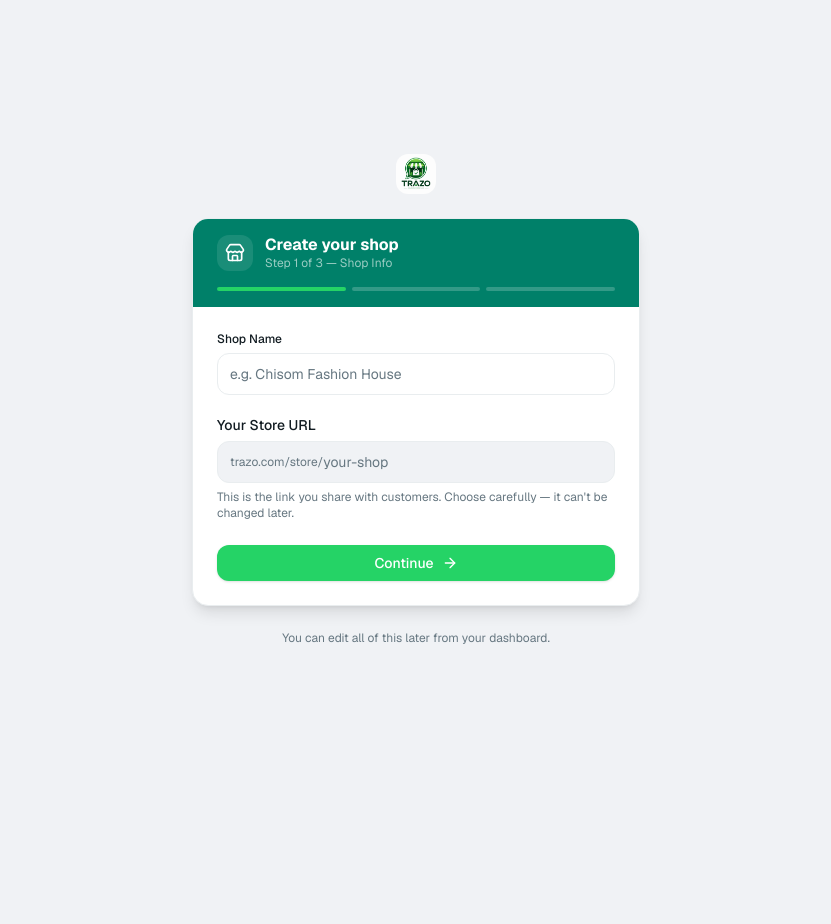
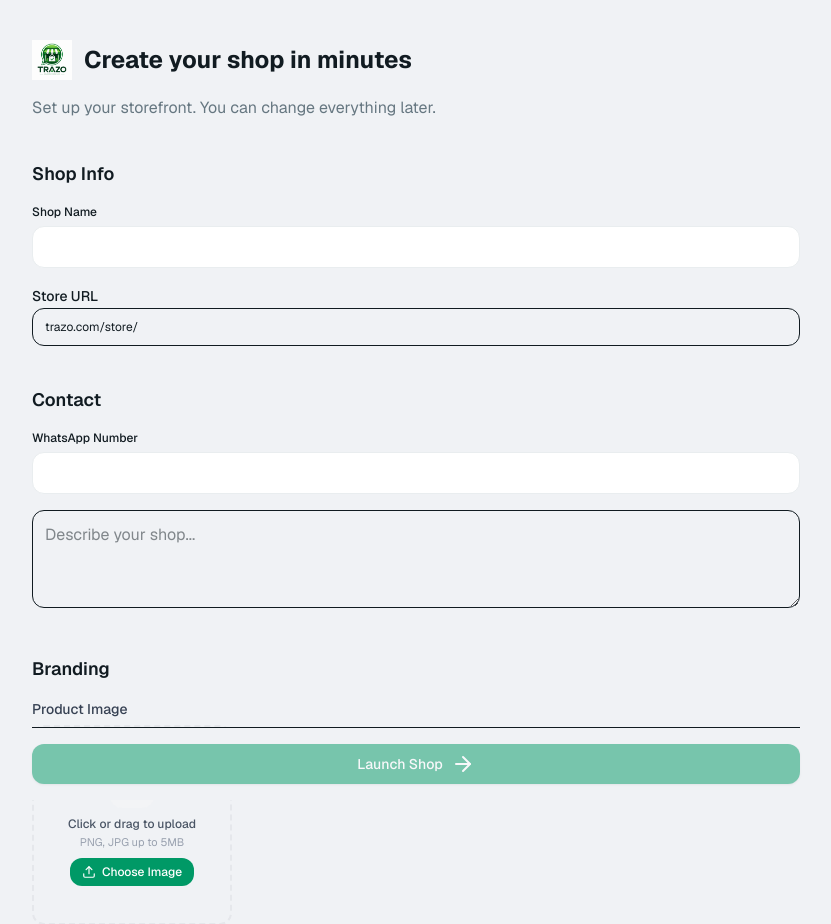
Before and after one commit to Reward-steve/trazo, a Next.js app: page /onboarding in a window 1280 px wide. Shown: the top 924 px of the page, without its empty margins (224-1055 px from the left). Before the commit the page ends 800 px from the top, so only its background shows below. Built offline with nearby package versions, Linux system fonts and the light colour scheme.

Commit message:
hot-fixes

```diff
--- a/app/onboarding/page.tsx
+++ b/app/onboarding/page.tsx
@@ -2,7 +2,7 @@
 
 import { useState } from "react";
 import { useRouter } from "next/navigation";
-import { ArrowRight, CheckCircle, Store } from "lucide-react";
+import { ArrowRight, CheckCircle } from "lucide-react";
 import Image from "next/image";
 import Button from "../components/ui/Button";
 import Input from "../components/ui/Input";
@@ -10,24 +10,22 @@ import ImageUpload from "../components/ui/ImageUpload";
 import { createShop, checkSlugAvailable } from "../actions/settings";
 import logo from "../../public/trazo_omega.png";
 
-function generateSlug(name: string): string {
+function generateSlug(name: string) {
   return name
     .toLowerCase()
     .trim()
     .replace(/[^a-z0-9\s-]/g, "")
     .replace(/\s+/g, "-")
-    .replace(/-+/g, "-")
     .slice(0, 40);
 }
 
-const steps = ["Shop Info", "Contact", "Branding"];
-
 export default function OnboardingPage() {
   const router = useRouter();
-  const [step, setStep] = useState(0);
+
   const [loading, setLoading] = useState(false);
   const [slugAvailable, setSlugAvailable] = useState<boolean | null>(null);
   const [checkingSlug, setCheckingSlug] = useState(false);
+  const [slugError, setSlugError] = useState<string>("");
 
   const [form, setForm] = useState({
     shopName: "",
@@ -36,270 +34,162 @@ export default function OnboardingPage() {
     description: "",
     logoUrl: "",
   });
-  const [errors, setErrors] = useState<Partial<typeof form>>({});
 
   const update = (field: keyof typeof form, value: string) => {
     setForm((prev) => {
       const updated = { ...prev, [field]: value };
+
       if (field === "shopName") {
         updated.slug = generateSlug(value);
         setSlugAvailable(null);
       }
+
+      if (field === "slug") {
+        setSlugAvailable(null);
+        setSlugError("");
+      }
+
       return updated;
     });
-    setErrors((prev) => ({ ...prev, [field]: "" }));
+
+    if (field !== "slug") {
+      setSlugError("");
+    }
   };
 
   const handleSlugBlur = async () => {
     if (!form.slug) return;
+
     setCheckingSlug(true);
+
+    try {
       const available = await checkSlugAvailable(form.slug);
       setSlugAvailable(available);
+
+      if (!available) {
+        setSlugError("This URL is already taken");
+      }
+    } catch {
+      setSlugError("Could not verify URL availability");
+    } finally {
       setCheckingSlug(false);
+    }
   };
 
-  const validateStep = () => {
-    const e: Partial<typeof form> = {};
-    if (step === 0) {
-      if (!form.shopName.trim()) e.shopName = "Shop name is required";
-      if (!form.slug.trim()) e.slug = "Shop URL is required";
-      if (slugAvailable === false) e.slug = "This URL is already taken";
-    }
-    if (step === 1) {
-      if (!form.whatsappNumber.trim())
-        e.whatsappNumber = "WhatsApp number is required";
-      if (!/^[0-9]{10,15}$/.test(form.whatsappNumber.replace(/\s/g, "")))
-        e.whatsappNumber =
-          "Enter a valid number with country code e.g. 2348012345678";
-    }
-    setErrors(e);
-    return Object.keys(e).length === 0;
-  };
-
-  const handleNext = () => {
-    if (!validateStep()) return;
-    setStep((s) => s + 1);
-  };
+  const isValid =
+    form.shopName.trim().length > 0 &&
+    form.slug.trim().length > 0 &&
+    form.whatsappNumber.trim().length > 0 &&
+    slugAvailable !== false;
 
   const handleSubmit = async () => {
     setLoading(true);
+    setSlugError("");
+
     try {
-      await createShop({
-        shopName: form.shopName.trim(),
-        slug: form.slug.trim(),
-        whatsappNumber: form.whatsappNumber.trim(),
-        description: form.description.trim(),
-        logoUrl: form.logoUrl,
-      });
+      await createShop(form);
       router.push("/dashboard");
-    } catch (err) {
-      console.error(err);
-      setErrors({ shopName: "Something went wrong. Please try again." });
-      setStep(0);
+    } catch {
+      setSlugError("Something went wrong. Please try again.");
     } finally {
       setLoading(false);
     }
   };
 
   return (
-    <div className="min-h-screen bg-surface-alt flex flex-col items-center justify-center px-4 py-12">
-      {/* Logo */}
-      <div className="relative h-10 w-10 rounded-xl overflow-hidden mb-6">
-        <Image src={logo} alt="Trazo logo" fill className="object-cover" />
+    <div className="min-h-screen bg-surface-alt px-6 py-10">
+      {/* HEADER */}
+      <div className="max-w-3xl mx-auto mb-10">
+        <div className="flex items-center gap-3 mb-4">
+          <Image src={logo} alt="logo" className="h-10 w-10" />
+          <h1 className="text-2xl font-bold text-text">
+            Create your shop in minutes
+          </h1>
         </div>
-
-      {/* Card */}
-      <div className="w-full max-w-md bg-surface border border-border rounded-2xl shadow-lg overflow-hidden">
-        {/* Card header — step indicator */}
-        <div className="bg-header px-6 py-4">
-          <div className="flex items-center gap-3 mb-4">
-            <div className="h-9 w-9 bg-white/10 rounded-xl flex items-center justify-center shrink-0">
-              <Store className="h-5 w-5 text-white" />
-            </div>
-            <div>
-              <h1 className="text-base font-bold text-white leading-tight">
-                Create your shop
-              </h1>
-              <p className="text-xs text-white/60">
-                Step {step + 1} of {steps.length} — {steps[step]}
-              </p>
-            </div>
-          </div>
-
-          {/* Progress bar */}
-          <div className="flex gap-1.5">
-            {steps.map((_, i) => (
-              <div
-                key={i}
-                className={`h-1 flex-1 rounded-full transition-all duration-300 ${
-                  i <= step ? "bg-primary" : "bg-white/20"
-                }`}
-              />
-            ))}
-          </div>
-        </div>
-
-        {/* Card body */}
-        <div className="px-6 py-6 space-y-5">
-          {/* ── STEP 0: Shop Info ─────────────────────────────── */}
-          {step === 0 && (
-            <>
-              <Input
-                label="Shop Name"
-                placeholder="e.g. Chisom Fashion House"
-                value={form.shopName}
-                onChange={(e) => update("shopName", e.target.value)}
-                error={errors.shopName}
-              />
-
-              <div className="flex flex-col gap-1.5">
-                <label className="text-sm font-medium text-text">
-                  Your Store URL
-                </label>
-                <div className="relative flex items-center bg-surface-alt border border-border rounded-xl overflow-hidden focus-within:ring-2 focus-within:ring-primary transition">
-                  <span className="pl-3 text-text-muted text-xs select-none whitespace-nowrap shrink-0">
-                    trazo.com/store/
-                  </span>
-                  <input
-                    value={form.slug}
-                    onChange={(e) => {
-                      update(
-                        "slug",
-                        e.target.value.toLowerCase().replace(/[^a-z0-9-]/g, ""),
-                      );
-                      setSlugAvailable(null);
-                    }}
-                    onBlur={handleSlugBlur}
-                    placeholder="your-shop"
-                    className="flex-1 py-2.5 pr-10 bg-transparent text-text text-sm focus:outline-none placeholder:text-text-muted"
-                  />
-                  {/* Availability indicator */}
-                  <div className="absolute right-3 flex items-center">
-                    {checkingSlug && (
-                      <div className="h-4 w-4 border-2 border-border border-t-primary rounded-full animate-spin" />
-                    )}
-                    {!checkingSlug && slugAvailable === true && (
-                      <CheckCircle className="h-4 w-4 text-primary" />
-                    )}
-                    {!checkingSlug && slugAvailable === false && (
-                      <span className="text-red-400 text-xs font-medium">
-                        Taken
-                      </span>
-                    )}
-                  </div>
-                </div>
-                {errors.slug && (
-                  <p className="text-xs text-red-400">{errors.slug}</p>
-                )}
-                <p className="text-xs text-text-muted">
-                  This is the link you share with customers. Choose carefully —
-                  it can&apos;t be changed later.
-                </p>
-              </div>
-            </>
-          )}
-
-          {/* ── STEP 1: Contact ───────────────────────────────── */}
-          {step === 1 && (
-            <>
-              <div className="flex flex-col gap-1.5">
-                <Input
-                  label="WhatsApp Number"
-                  placeholder="e.g. 2348012345678"
-                  value={form.whatsappNumber}
-                  onChange={(e) => update("whatsappNumber", e.target.value)}
-                  error={errors.whatsappNumber}
-                  type="tel"
-                />
-                <p className="text-xs text-text-muted">
-                  Include your country code. Nigerian numbers start with{" "}
-                  <span className="font-semibold text-text">234</span>. All
-                  customer orders go to this number.
+        <p className="text-text-muted">
+          Set up your storefront. You can change everything later.
         </p>
       </div>
 
-              <div className="flex flex-col gap-1.5">
-                <label className="text-sm font-medium text-text">
-                  Shop Description{" "}
-                  <span className="text-text-muted font-normal text-xs">
-                    (optional)
-                  </span>
-                </label>
+      {/* FORM */}
+      <div className="max-w-3xl mx-auto space-y-10">
+        {/* SHOP INFO */}
+        <section className="space-y-4">
+          <h2 className="text-lg font-semibold text-text">Shop Info</h2>
+
+          <Input
+            label="Shop Name"
+            value={form.shopName}
+            onChange={(e) => update("shopName", e.target.value)}
+          />
+
+          <div>
+            <label className="text-sm font-medium">Store URL</label>
+
+            <div className="flex items-center border rounded-xl bg-surface-alt px-3">
+              <span className="text-xs text-muted">trazo.com/store/</span>
+
+              <input
+                className="flex-1 p-2 bg-transparent outline-none text-sm"
+                value={form.slug}
+                onChange={(e) => update("slug", e.target.value)}
+                onBlur={handleSlugBlur}
+              />
+
+              {checkingSlug ? (
+                <span className="animate-spin h-4 w-4 border rounded-full" />
+              ) : slugAvailable === true ? (
+                <CheckCircle className="h-4 w-4 text-green-500" />
+              ) : null}
+            </div>
+
+            {slugError && (
+              <p className="text-sm text-red-500 mt-1">{slugError}</p>
+            )}
+          </div>
+        </section>
+
+        {/* CONTACT */}
+        <section className="space-y-4">
+          <h2 className="text-lg font-semibold text-text">Contact</h2>
+
+          <Input
+            label="WhatsApp Number"
+            value={form.whatsappNumber}
+            onChange={(e) => update("whatsappNumber", e.target.value)}
+          />
+
           <textarea
+            className="w-full border rounded-xl p-3"
+            rows={3}
+            placeholder="Describe your shop..."
             value={form.description}
             onChange={(e) => update("description", e.target.value)}
-                  placeholder="Tell customers what you sell e.g. Premium thrift fashion for Lagos women..."
-                  rows={3}
-                  className="w-full px-3 py-2.5 rounded-xl border border-border bg-surface-alt text-text text-sm resize-none focus:outline-none focus:ring-2 focus:ring-primary placeholder:text-text-muted transition"
           />
-              </div>
-            </>
-          )}
+        </section>
 
-          {/* ── STEP 2: Branding ──────────────────────────────── */}
-          {step === 2 && (
-            <>
-              <p className="text-sm text-text-muted">
-                Add a logo so customers recognise your shop. You can always
-                update this later.
-              </p>
+        {/* BRANDING */}
+        <section className="space-y-4">
+          <h2 className="text-lg font-semibold text-text">Branding</h2>
 
           <ImageUpload
             value={form.logoUrl}
             onChange={(url) => update("logoUrl", url)}
           />
+        </section>
 
-              {/* Storefront URL preview */}
-              <div className="bg-bubble-out border border-primary/20 rounded-xl p-4">
-                <p className="text-xs text-primary font-semibold mb-1">
-                  Your storefront link
-                </p>
-                <p className="text-sm text-text font-mono break-all">
-                  trazo.com/store/{form.slug || "your-shop"}
-                </p>
-                <p className="text-xs text-text-muted mt-1">
-                  Share this in your Instagram bio or WhatsApp status
-                </p>
-              </div>
-            </>
-          )}
-
-          {/* Actions */}
-          <div className="flex gap-2 pt-1">
-            {step > 0 && (
+        {/* CTA */}
+        <div className="sticky bottom-0 bg-surface-alt py-4 border-t">
           <Button
-                variant="ghost"
-                onClick={() => setStep((s) => s - 1)}
-                className="flex-1 text-text-muted hover:text-text hover:bg-surface-alt"
-              >
-                Back
-              </Button>
-            )}
-            {step < steps.length - 1 ? (
-              <Button
-                onClick={handleNext}
-                className="flex-1 bg-primary hover:bg-primary-dark text-white font-bold"
-              >
-                Continue
-                <ArrowRight className="h-4 w-4" />
-              </Button>
-            ) : (
-              <Button
+            disabled={!isValid}
             onClick={handleSubmit}
             loading={loading}
-                className="flex-1 bg-primary hover:bg-primary-dark text-white font-bold"
+            className="w-full"
           >
-                Launch my shop
-                <ArrowRight className="h-4 w-4" />
+            Launch Shop <ArrowRight />
           </Button>
-            )}
         </div>
       </div>
     </div>
-
-      <p className="text-text-muted text-xs mt-6 text-center">
-        You can edit all of this later from your dashboard.
-      </p>
-    </div>
   );
 }
```
Also changed, not shown: 1 other file (tests, documents, lock files or other folders). Lines whose indentation alone changed are shown as unchanged.
